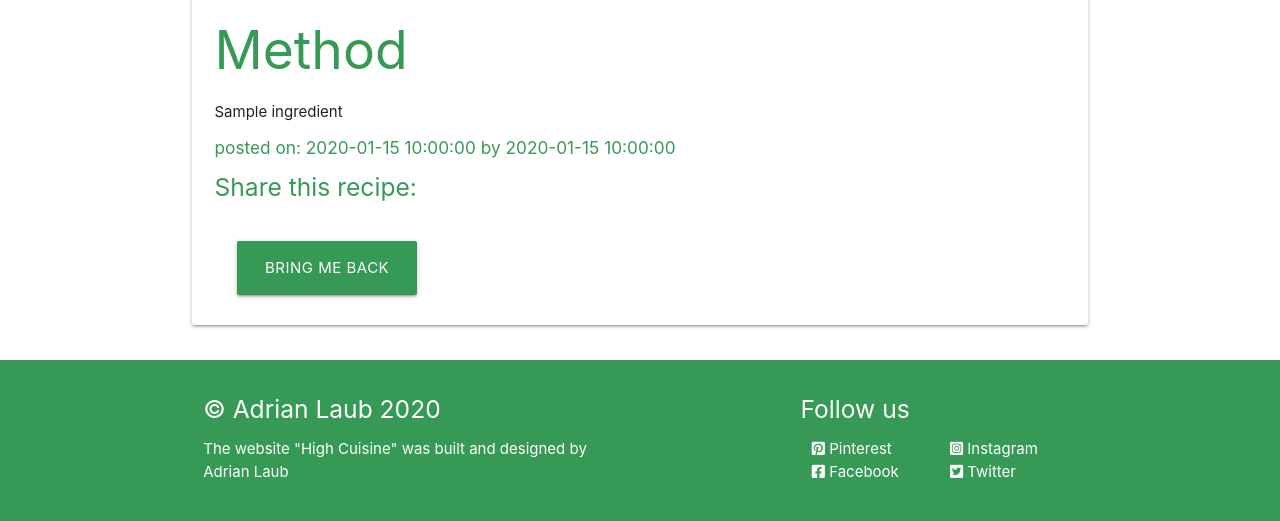
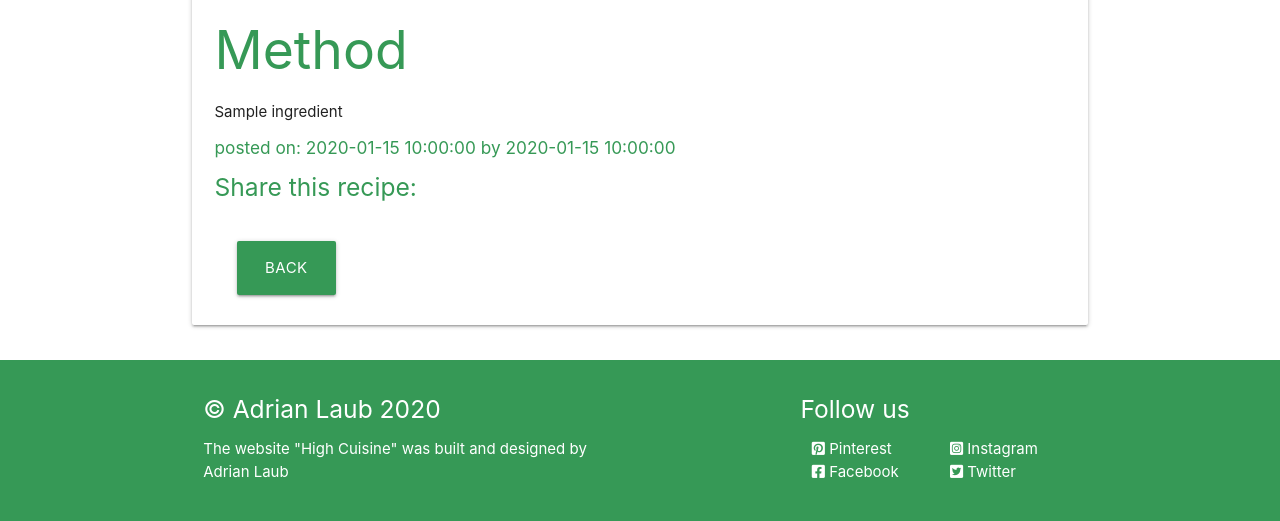
Before and after one commit to lemon-squeezy/high-cuisine, a Flask app: template templates/view_recipe.html in a window 1280 px wide. Shown: the part 1289-1810 px from the top of the page. Run offline with Flask 2, Linux system fonts and the light colour scheme; the template is opened without the code that fills it: most values are stand-ins (such as "Sample title", 1, 10 or a date in 2020); grey boxes marked "Sample" are stand-in pictures; some libraries are stand-ins or nearby versions.

Commit message:
Back Button update

```diff
--- a/templates/view_recipe.html
+++ b/templates/view_recipe.html
@@ -65,7 +65,7 @@
                     <a data-target="{{ recipe._id }}" class="btn-small btn-red modal-trigger">Delete</a>
                     {% else %}
                     <div class="col s12 left-align">
-                        <a href="{{ url_for('recipes') }}" class="btn-large">Bring me back</a>
+                        <a href="{{ url_for('recipes') }}" class="btn-large">back</a>
                     </div>
                     {% endif %}
                     <!-- Modal Structure -->
```
